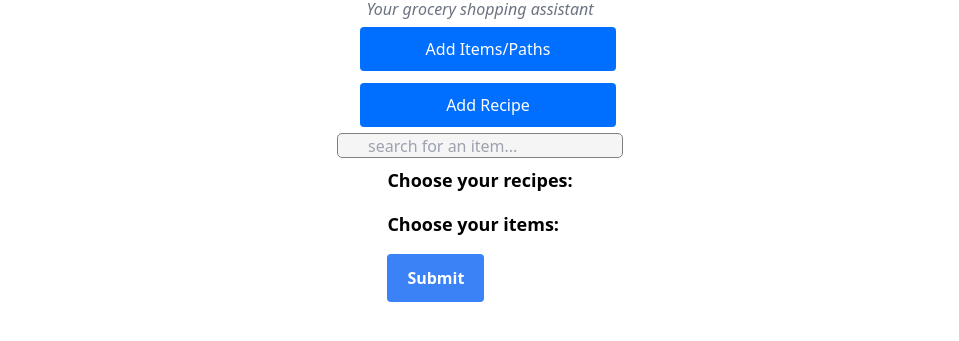
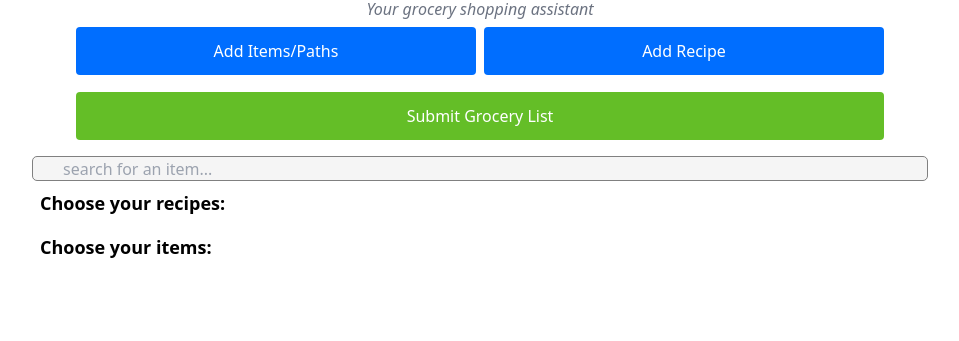
Before and after one commit to amilne99/groceryApp2, a website: page index.html in a window 1280 px wide. Shown: the part 35-376 px from the top of the page, without its empty margins (160-1119 px from the left). Drawn offline with nearby package versions, Linux system fonts and the light colour scheme; no server answers.

Commit message:
Algorithm update

```diff
--- a/index.html
+++ b/index.html
@@ -19,27 +19,74 @@
       border: 1px solid grey;
       border-radius: 5px;
       height: 25px;
-      width: 100%;
+      width: 70%;
+      min-width: 200px;
       padding: 2px 23px 2px 30px;
       outline: 0;
       background-color: #f5f5f5;
+      margin: auto;
+      display: block
     }
     #searchBar:hover,#searchBar:focus {
-
     border: 2.5px solid #009688;
     background-color: white;
     }
 
+    .button-submit {
+      background-color: #64be27;
+      font-size: 16px;
+      padding: 12px 28px;
+      border-radius: 4px;
+      min-width: 200px;
+      max-width: 808px;
+      /* max-width: 400px; */
+      /* display:block; */
+      color: white;
+      margin: 6px 4px;
+      justify-content: center;
+      flex-grow: 1;
+      flex-basis: 0;
+    }
+
+    .button-submit:hover{
+      background-color: #37803b;
+    }
+
+    .flex-container {
+      display: flex;
+      justify-content: center;
+      flex-wrap: wrap;
+      margin-bottom: 5px;
+    }
+    .main-container {
+      width: 70%;
+      margin: auto;
+      min-width: 200px
+    }
+
+    .output-container {
+      width: 70%;
+      margin: auto;
+      min-width: 200px;
+      text-align: left;
+      font-size: large
+    }
     .button {
       background-color: #006eff;
       font-size: 16px;
       padding: 12px 28px;
       border-radius: 4px;
-      width: 20%;
-      display:block;
+      min-width: 200px;
+      max-width: 400px;
+      /* max-width: 400px; */
+      /* display:block; */
       color: white;
-      margin: 6px 4px
+      margin: 6px 4px;
+      justify-content: center;
+      flex-grow: 1;
+      flex-basis: 0;
     }
+
 
     .button:hover{
       background-color: #1b25b4;
@@ -54,18 +101,27 @@
     <span class="font-bold text-2xl w-full bg-clip-text text-transparent bg-gradient-to-r from-green-500 to-blue-500 items-center">SmartMart</span>
     <span class="italic text-center text-m bg-clip-text text-transparent text-gray-500">Your grocery shopping assistant</span>
   </div>
-  <div class="flex ml-2 text-sm newpath w-full flex-col items-center justify-center">
-    <button class="button">Add Items/Paths</button>
+  <div class="flex-container to-clear">
+      <button class="button new-path">Add Items/Paths</button>
+      <button class="button new-recipe">Add Recipe</button>
   </div>
-  <div class="flex ml-2 text-sm new-recipe w-full flex-col items-center justify-center">
-    <button class="button">Add Recipe</button>
+  <div class="flex-container to-clear">
+    <button id="list-button" class="button-submit">Submit Grocery List</button>
   </div>
-  <div class= "flex ml-2 text-sm refreshpage w-full flex-col items-center justify-center">
-<!-- Add in button for returning to home here -->
+  <!-- Location of submit button ideally -->
+
+  <div class= "refresh-page flex-container">
+<!-- Add in button for returning to home here "flex ml-2 text-sm  w-full flex-col items-center justify-center" -->
   </div>
   <!--Clear this form once submitted  -->
   <div class="list-form flex-col items-center justify-center flex">
-  <div class="w-1/3"></div>
+
+  </div>
+
+
+
+<!-- form is here -->
+  <form class="to-clear">
 
     <!-- Build out a search bar -->
     <div id="searchWrapper">
@@ -76,10 +132,8 @@
         id = "searchBar"
         placeholder = "search for an item..."/>
     </div>
-
-
-  <form>
     <!-- Use this for insert adjacent html -->
+    <div class="to-clear main-container">
       <fieldset class="recipe-options flex-col items-center text-left">
         <legend class="text-lg font-bold p-2">Choose your recipes:</legend>
         <div id = "recipe-options" class="recipe-options">
@@ -89,27 +143,21 @@
         <!-- Space for inserting recipes from chosen store  -->
       </fieldset>
 
-
       <fieldset class="flex-col items-center text-left test1">
         <legend class="text-lg font-bold p-2">Choose your items:</legend>
         <div id = "item-options" class="item-options">
-
+            <!-- Space for inserting items from chosen store  -->
+        </div>
+      </fieldset>
     </div>
 
-      <!-- Space for inserting items from chosen store  -->
-    </fieldset>
-    <button class="bg-blue-500 hover:bg-blue-700 text-white font-bold text-base mx-2 my-2 py-3 px-5 rounded focus:outline-none focus:shadow-outline" id="list-button">Submit</button>
 </form>
 
+
+<!-- Put the resulting html here -->
+  <div class="output output-container">
   </div>
 
-<!-- Put the resulting html here -->
-<div class="items-center justify-center flex">
-  <div class="w-1/8">
-  </div>
-  <div class="output font-xl items-center text-left flex-col">
-  </div>
-</div>
 
 <div class="sign-in-or-sign-out"></div>
 
--- a/package.json
+++ b/package.json
@@ -1,12 +1,12 @@
-
-
 {
   "name": "final",
   "version": "1.0.0",
+  "type": "module",
   "description": "",
   "scripts": {},
   "author": "",
   "dependencies": {
-    "firebase": "^8.2.0"
+    "firebase": "^8.2.0",
+    "node-fetch": "^3.2.3"
   }
 }
```
Also changed, not shown: netlify/functions/updatePathsDjik.js (added, +116 -0 lines). Lines whose indentation alone changed are shown as unchanged.
